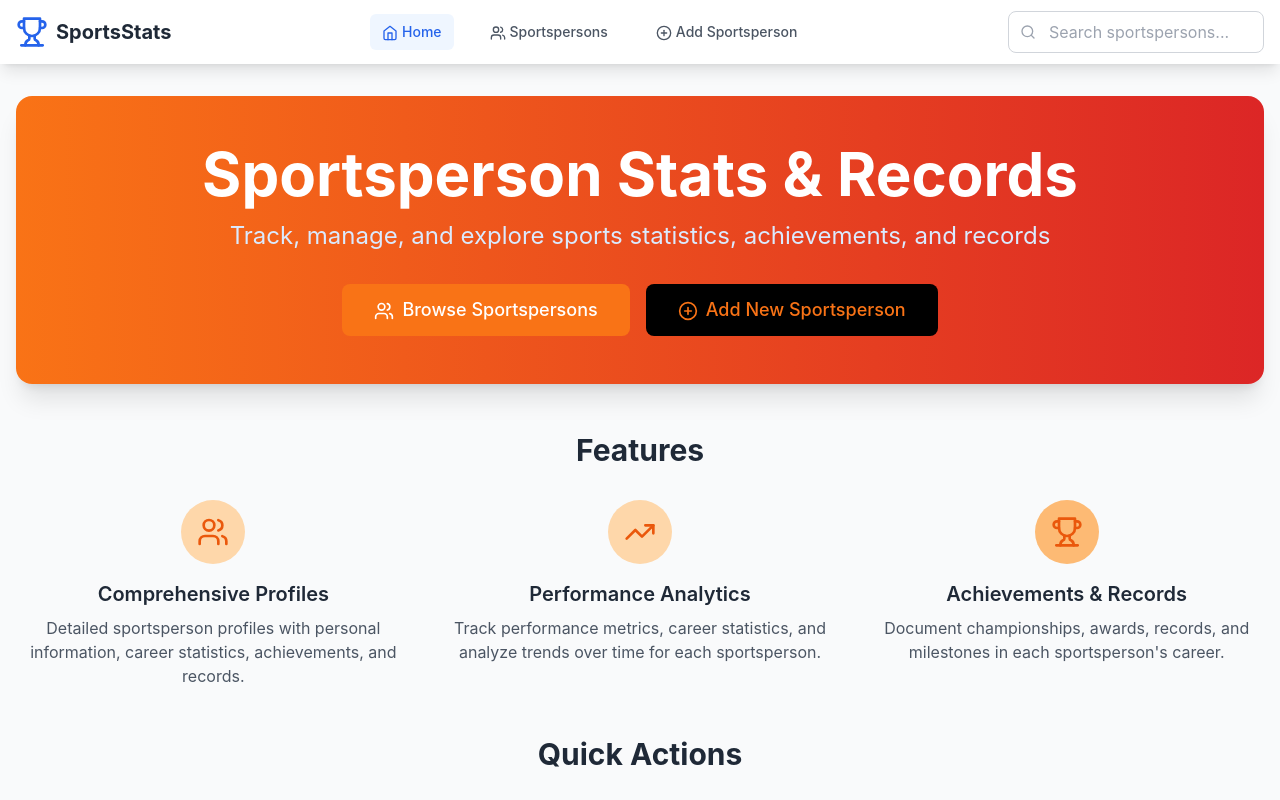
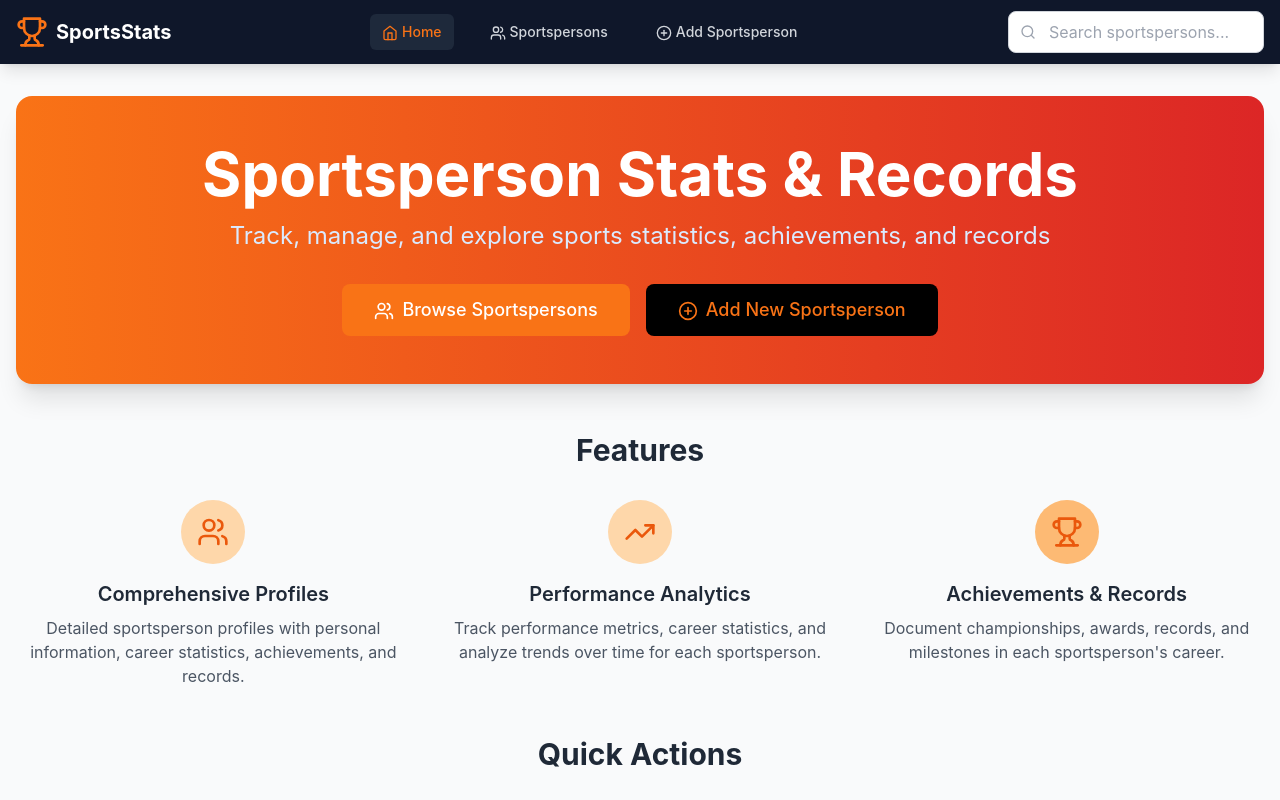
Before and after one commit to Ayushbangwal/Champion-Records, a React (Create React App) app in the folder frontend/: page / in a window 1280 px wide. Shown: the top 800 px of the page. Built offline with nearby package versions, Linux system fonts and the light colour scheme; no server answers; the HTML template or start-up script is replaced by a standard one.

Commit message:
sports navbar theme

```diff
--- a/frontend/src/components/Navbar.js
+++ b/frontend/src/components/Navbar.js
@@ -22,13 +22,13 @@ const Navbar = () => {
   };
 
   return (
-    <nav className="bg-white shadow-lg sticky top-0 z-50">
+    <nav className="bg-slate-900 text-white shadow-lg sticky top-0 z-50">
       <div className="container mx-auto px-4">
         <div className="flex justify-between items-center h-16">
           {/* Logo */}
           <Link to="/" className="flex items-center space-x-2">
-            <Trophy className="h-8 w-8 text-blue-600" />
-            <span className="text-xl font-bold text-gray-800">SportsStats</span>
+            <Trophy className="h-8 w-8 text-orange-500" />
+            <span className="text-xl font-bold text-white">SportsStats</span>
           </Link>
 
           {/* Desktop Navigation */}
--- a/frontend/src/index.css
+++ b/frontend/src/index.css
@@ -59,10 +59,10 @@ code {
   }
 
   .nav-link {
-    @apply text-gray-600 hover:text-blue-600 px-3 py-2 rounded-md text-sm font-medium transition-colors duration-200;
+    @apply text-gray-300 hover:text-orange-400 px-3 py-2 rounded-md text-sm font-medium transition-colors duration-200;
   }
 
   .nav-link.active {
-    @apply text-blue-600 bg-blue-50;
+    @apply text-orange-500 bg-slate-800;
   }
 }
```
